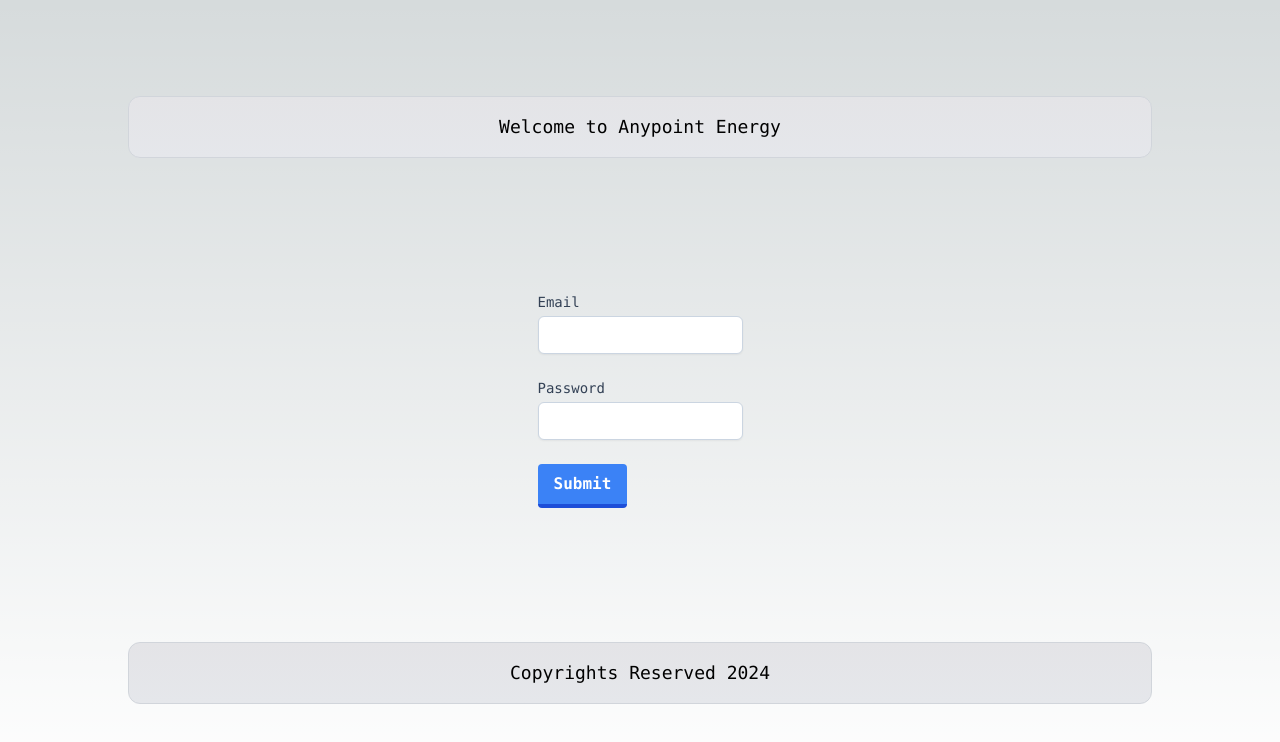
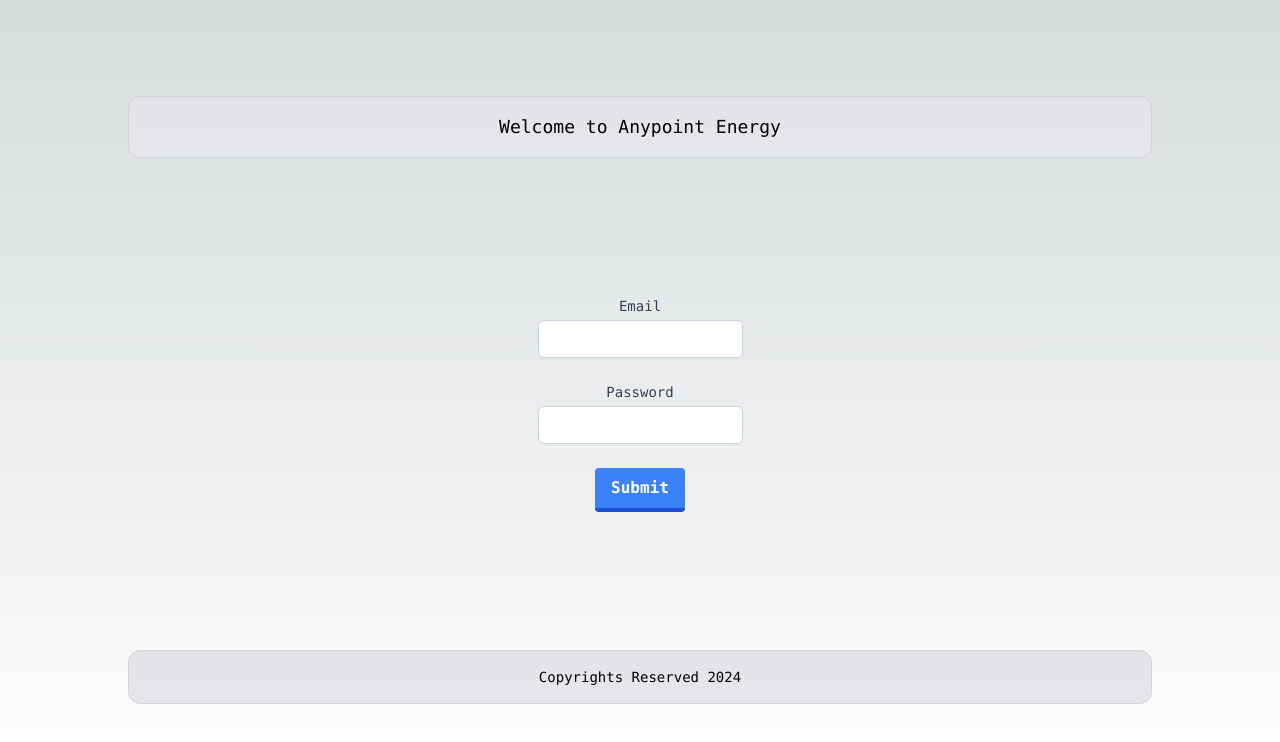
Before and after one commit to Shaanlad/anypoint-ui, a Next.js app: page / in a window 1280 px wide. Shown: the top 742 px of the page. Built offline with nearby package versions, Linux system fonts and the light colour scheme.

Commit message:
Code Refactor & Folder Structure Updates

```diff
--- a/src/app/footer.tsx
+++ b/src/app/components/footer.tsx
@@ -1,7 +1,7 @@
 export default function Footer(){
     return (
         <>
-            <div className="z-10 max-w-5xl w-full items-center justify-between font-mono text-lg ">
+            <div className="z-10 max-w-5xl w-full items-center justify-between font-mono text-sm ">
                 <p className="fixed left-0 top-0 flex w-full justify-center border-b border-gray-300 bg-gradient-to-b from-zinc-200 pb-6 pt-8 backdrop-blur-2xl dark:border-neutral-800 dark:bg-zinc-800/30 dark:from-inherit lg:static lg:w-auto lg:rounded-xl lg:border lg:bg-gray-200 lg:p-4 lg:dark:bg-sky-950">
                     Copyrights Reserved 2024
                 </p>
--- a/src/app/home/page.tsx
+++ b/src/app/home/page.tsx
@@ -2,8 +2,8 @@
 'use client'
 import Link from 'next/link';
 import { useState, useEffect } from 'react'
-import Footer from '../footer';
-import Header from '../header';
+import Header from '../components/header';
+import Footer from '../components/footer';
 
 export default function Home(){
 
@@ -30,7 +30,7 @@ export default function Home(){
                 <Header />
                 <br/><br/>
 
-                <div className="bg-blue-500 md:float-right">
+                <div className="bg-blue-500 float-right">
                     <Link
                         className="bg-blue-500 hover:bg-blue-400 text-white items-center justify-between font-bold font-mono py-2 px-4 border-b-4 border-blue-700 hover:border-blue-500 rounded "
                         href="/"> Logout
@@ -43,7 +43,7 @@ export default function Home(){
                     {data && data.map((item: any, index: number) => (
                         <li key={index} className='text-black fixed left-0 top-0 flex w-full justify-centre border-b border-gray-300 pb-6 pt-8 backdrop-blur-2xl dark:bg-zinc-800/30 lg:static lg:w-auto lg:border lg:bg-gray-200 lg:p-4 shadow-lg hover:bg-blue-600/50 lg:rounded-xl'>
                         <span>
-                            <p>
+                            <p className='text-base font-semibold'>
                                 {item.name}
                             </p>
                             <p>
--- a/src/app/page.tsx
+++ b/src/app/page.tsx
@@ -2,8 +2,8 @@
 import { FormEvent } from 'react';
 import { useState, useEffect } from 'react';
 import { useRouter } from 'next/navigation';
-import Footer from './footer';
-import Header from './header';
+import Header from './components/header';
+import Footer from './components/footer';
 
 const BASE_URL = 'http://localhost:3030';
 
@@ -47,7 +47,7 @@ export default function LandingPage() {
     <main className="flex min-h-screen flex-col items-center justify-between p-24">
       <Header />
 
-      <div className="relative flex place-items-center font-mono">
+      <div className="relative flex place-items-center font-mono text-center">
         <form onSubmit={handleSubmit}>
         <div className='block'>
           <span className="block text-sm font-medium text-slate-700">
```
Also changed, not shown: src/app/components/header.tsx (renamed from src/app/header.tsx).
